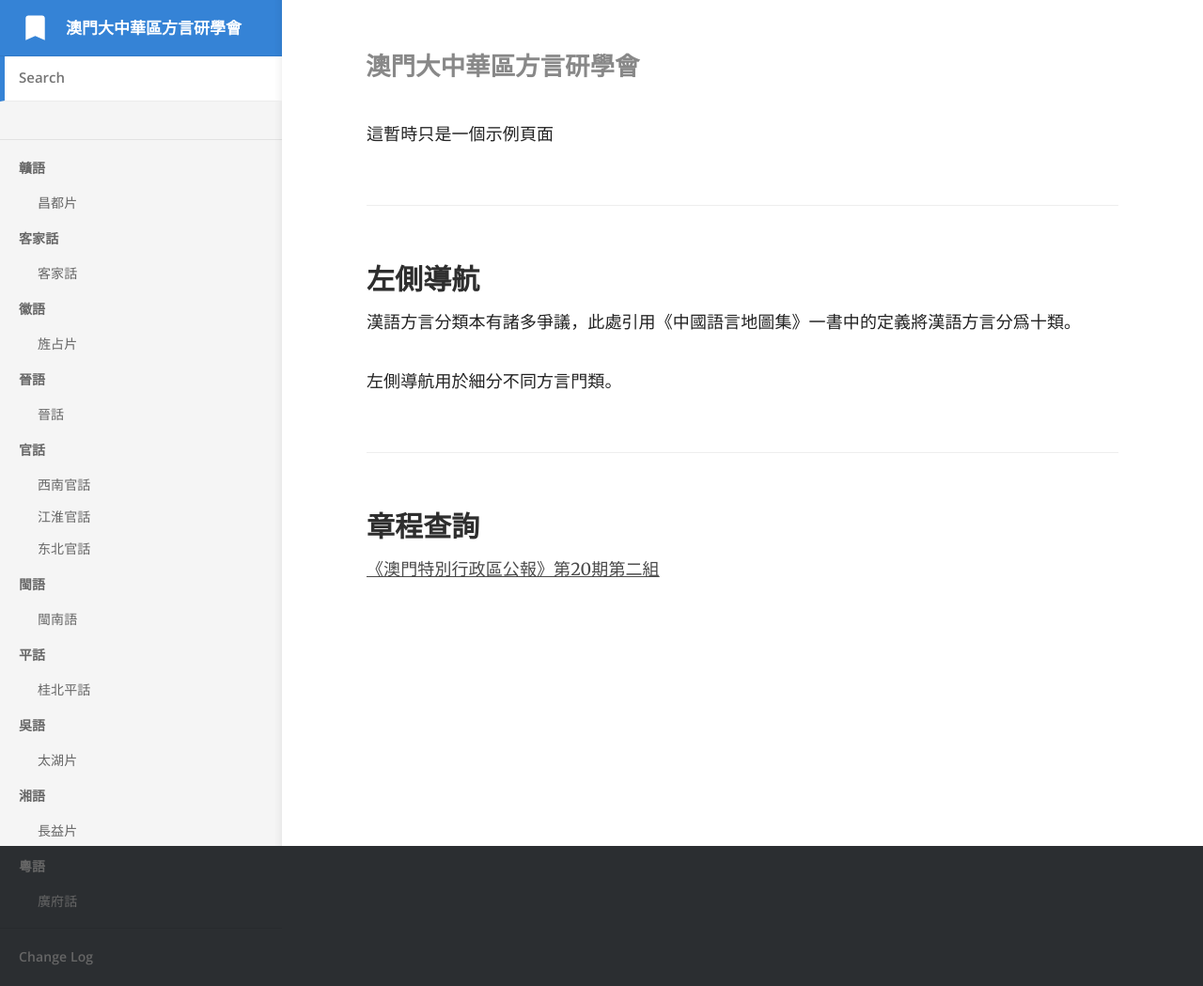
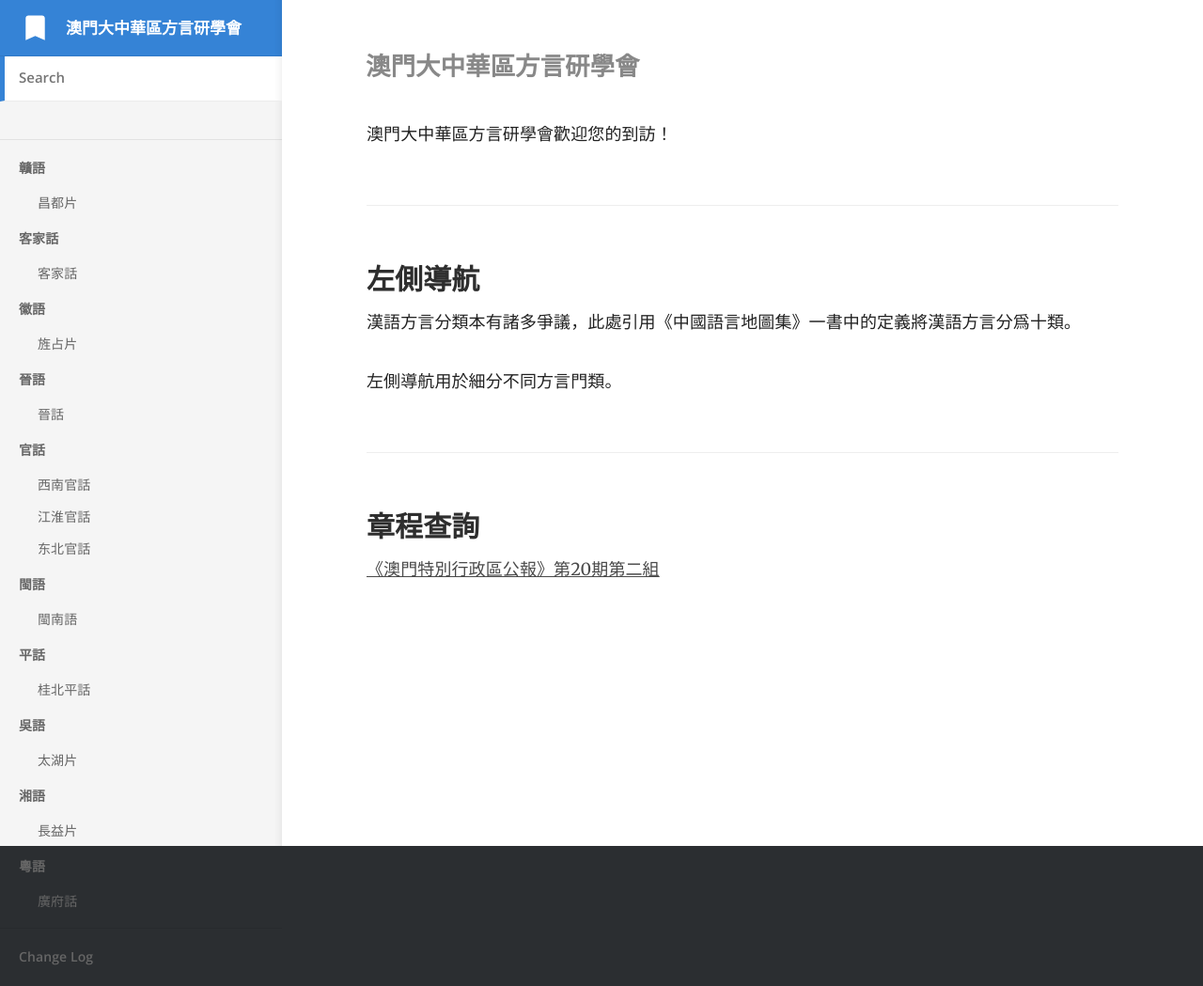
Before and after one commit to zttofficial/zttofficial.github.io, a Jekyll site: the page built from index.md, in a window 1280 px wide. Shown: the whole page at 94% size. Built offline with Jekyll 4.4.1, drawn with Linux system fonts in a browser that asks for light colours.

```diff
--- a/index.md
+++ b/index.md
@@ -2,7 +2,7 @@
 澳門大中華區方言研學會: 歡迎
 ---
 
-這暫時只是一個示例頁面
+澳門大中華區方言研學會歡迎您的到訪！
 
 
 ### 左側導航
```
Also changed, not shown: _docs/Mandarin/SouthwesternMandarin.md (+2 -0 lines).
